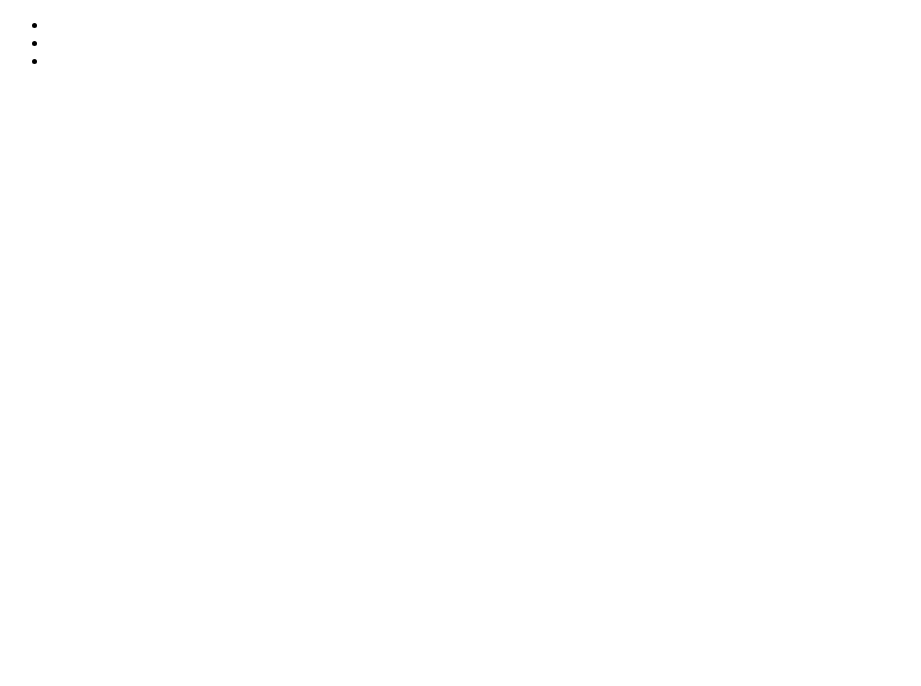
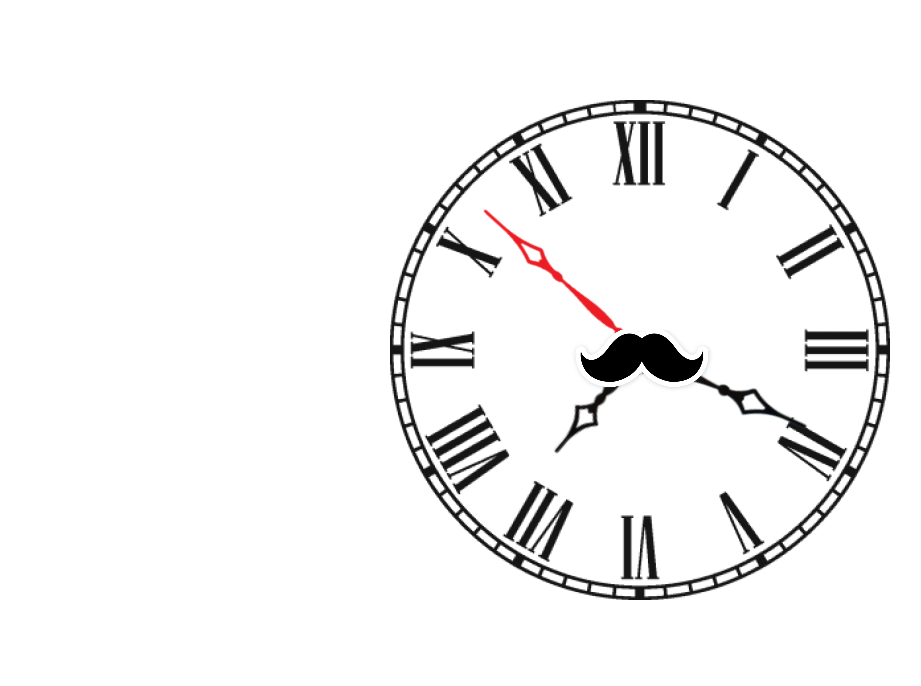
Before and after one commit to Perisiguiendo/repository, a plain HTML site: page myClock/index.html in a window 1280 px wide. Shown: the whole page, without its empty margins (0-921 px from the left). Drawn offline with Linux system fonts and the light colour scheme.

Commit message:
myClock解决js问题

```diff
--- a/myClock/css/index.css
+++ b/myClock/css/index.css
@@ -3,40 +3,42 @@
     padding: 0;
 }
 
+ul {
+    list-style: none;
+}
+
 .clock {
     position: relative;
-    width: 378px;
-    height: 378px;
+    width: 500px;
+    height: 500px;
     margin: 100px auto;
-    background-image: url();
+    background-image: url(../images/clock.png);
 }
 
 .clock li {
     position: absolute;
 }
 
-.clock li .hours img {
-
+.hour img {
+    transform: rotate(720deg);
 }
 
-.clock li .hours img Q{
-
+.init img {
+    transition: transform 86400s linear;
 }
 
-.clock li .hours img {
-
+.minute img {
+    transform: rotate(8640deg);
 }
 
-.clock li .hours img{
-    transform: rotate();
-    /* transition: tranform ; */
-
+.clock .init img {
+    transition: transform 86400s linear;
 }
 
-.clock li .minute img{
-
+.second img {
+    transform: rotate(518400deg);
 }
 
-.clock li .second img{
-
+.clock .init img {
+    transition: transform 86400s linear;
 }
--- a/myClock/index.html
+++ b/myClock/index.html
@@ -3,14 +3,16 @@
 <head>
     <meta charset="UTF-8">
     <meta name="viewport" content="width=device-width, initial-scale=1.0">
-    <title>Document</title>
+    <link rel="stylesheet" href="./css/index.css">
+    <title>myClock</title>
 </head>
 <body>
     <ul class="clock">
-        <li class="hours"><img src="" alt=""></li><!--时针-->
-        <li class="minute"><img src="" alt=""></li><!--分针-->
-        <li class="second"><img src="" alt=""></li><!--秒针-->
+        <li class="hour"><img src="./images/hours.png"></li><!--时针-->
+        <li class="minute"><img src="./images/minute.png"></li><!--分针-->
+        <li class="second"><img src="./images/second.png"></li><!--秒针-->
+        <li><img src="./images/bread.png"></li>
     </ul>
-
+    <script src="./js/index.js"></script>
 </body>
 </html>
--- a/myClock/js/index.js
+++ b/myClock/js/index.js
@@ -4,15 +4,17 @@
     window.onload = function () {
         clock.classList.add('init');
         getClock();
-        //定时刷新
-
+        //定时刷新s
+        this.setInterval(function () {
+            window.location.reload();
+        }, 2000000);
     }
 
 
     function getClock() {
-            var hoursNode = document.getElementsByClassName('hours')[0],
-                minuteNode = document.getElementsByClassName('minute')[0],
-                secondNode = document.getElementsByClassName('second')[0];
+        var hourNode = document.getElementsByClassName('hour')[0];
+        var minuteNode = document.getElementsByClassName('minute')[0];
+        var secondNode = document.getElementsByClassName('second')[0];
         // 创建一个Date对象
         var date = new Date();
         // 获得当前时间的小时
@@ -24,17 +26,20 @@
         // 获得当前时间的秒数
         var sec = date.getSeconds();
 
-            var x = (min * 6 * 30) / 360;
+        console.log(h, min, sec);
+
+        var x = 5 * min / 10;
         // 把h,sec,min转换为度数
         var sec_deg = sec * 6;
         var min_deg = min * 6;
         var h_deg = h * 30 + x;
 
+        console.log(h_deg, min_deg, sec_deg);
+
         //对应的角度转换成度数
-            hoursNode.style.transform = 'rotate(' + h_deg + 'deg)';
+        hourNode.style.transform = 'rotate(' + h_deg + 'deg)';
         minuteNode.style.transform = 'rotate(' + min_deg + 'deg)';
-            secondNode.style.transform = 'rotate(' + sec_deg + 'deg');
-
+        secondNode.style.transform = 'rotate(' + sec_deg + 'deg)';
     }
 
 })()
```
Also changed, not shown: myClock/images/bread.png (added), myClock/images/clock.png (added), myClock/images/hours.png (added), myClock/images/minute.png (added), myClock/images/second.png (added). Lines whose indentation alone changed are shown as unchanged.
